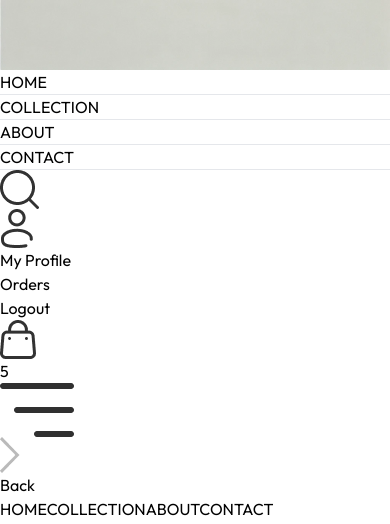
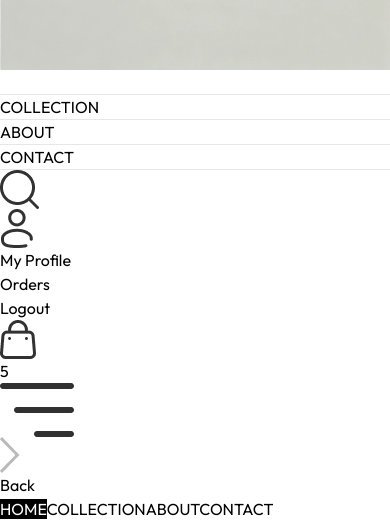
Before and after one commit to WimukthiPWijerathne/GENZ-ecommerce, a React (Vite) app in the folder frontend/: page / in a window 390 px wide. Shown: the part 320-844 px from the top of the page. Built offline with nearby package versions, Linux system fonts and the light colour scheme.

Commit message:
add smalle css

```diff
--- a/frontend/src/components/Navbar.jsx
+++ b/frontend/src/components/Navbar.jsx
@@ -7,7 +7,7 @@ const Navbar = () => {
   return (
     <div className='flex item-center justify-between py-5 font-medium'>
         <Link to='/'><img src={assets.logo} className='w-25 h-24' alt="" /></Link>
-        <ul className='hidden sm:flex gap-5 text-sm text-gray-700'>
+        <ul className='hidden sm:flex gap-5 text-sm text-gray-700 lg:text-xl'>
             <NavLink to='/' className='flex flex-col item-center gap-1'>
                 <p>HOME</p>
                 <hr className='w-2/4 border-none h-[1.5px] bg-gray-700 hidden' />
--- a/frontend/src/index.css
+++ b/frontend/src/index.css
@@ -20,3 +20,11 @@ a.active hr{
     font-weight: 400;
     font-style: normal;
   }
+
+
+  @media (max-width:640px){
+    a.active{
+        background-color: black;
+        color: white;
+    }
+  }
```
